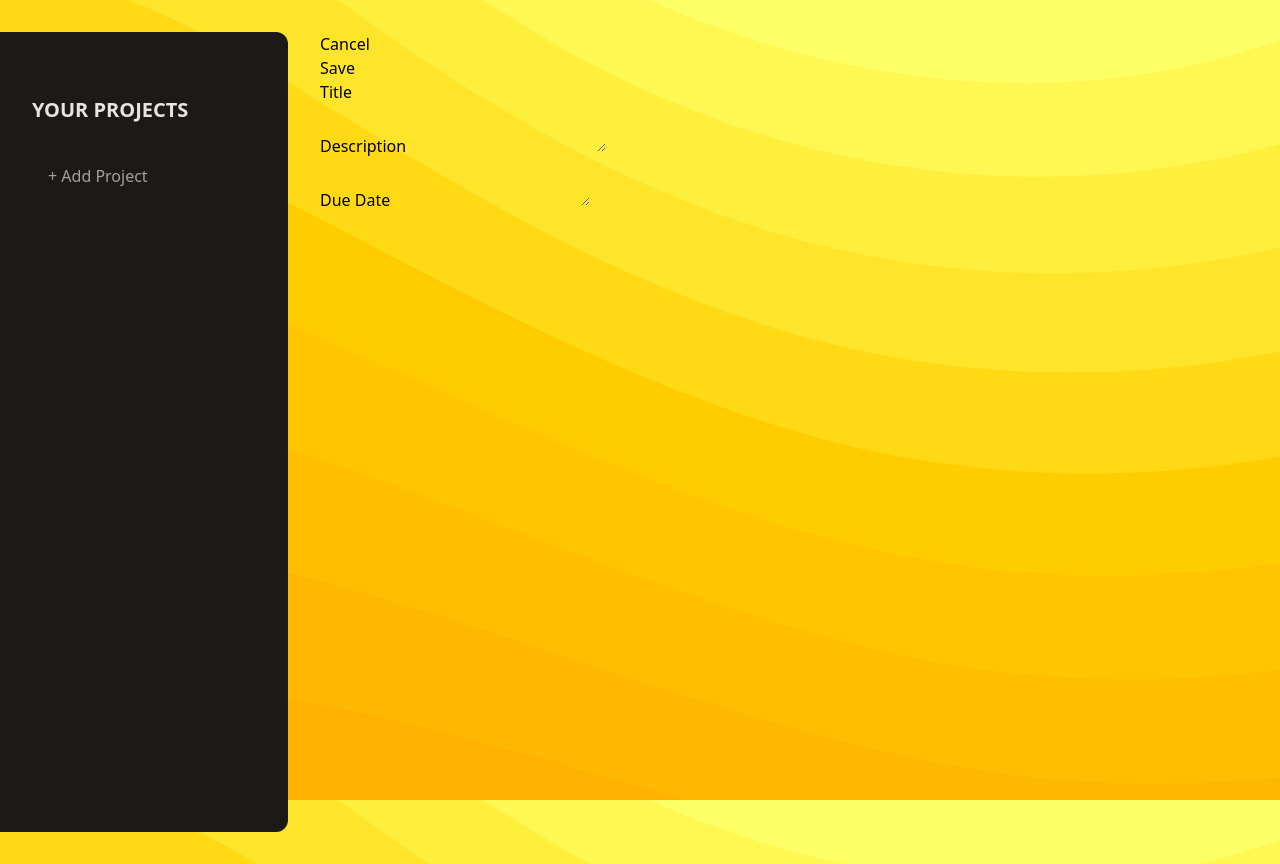
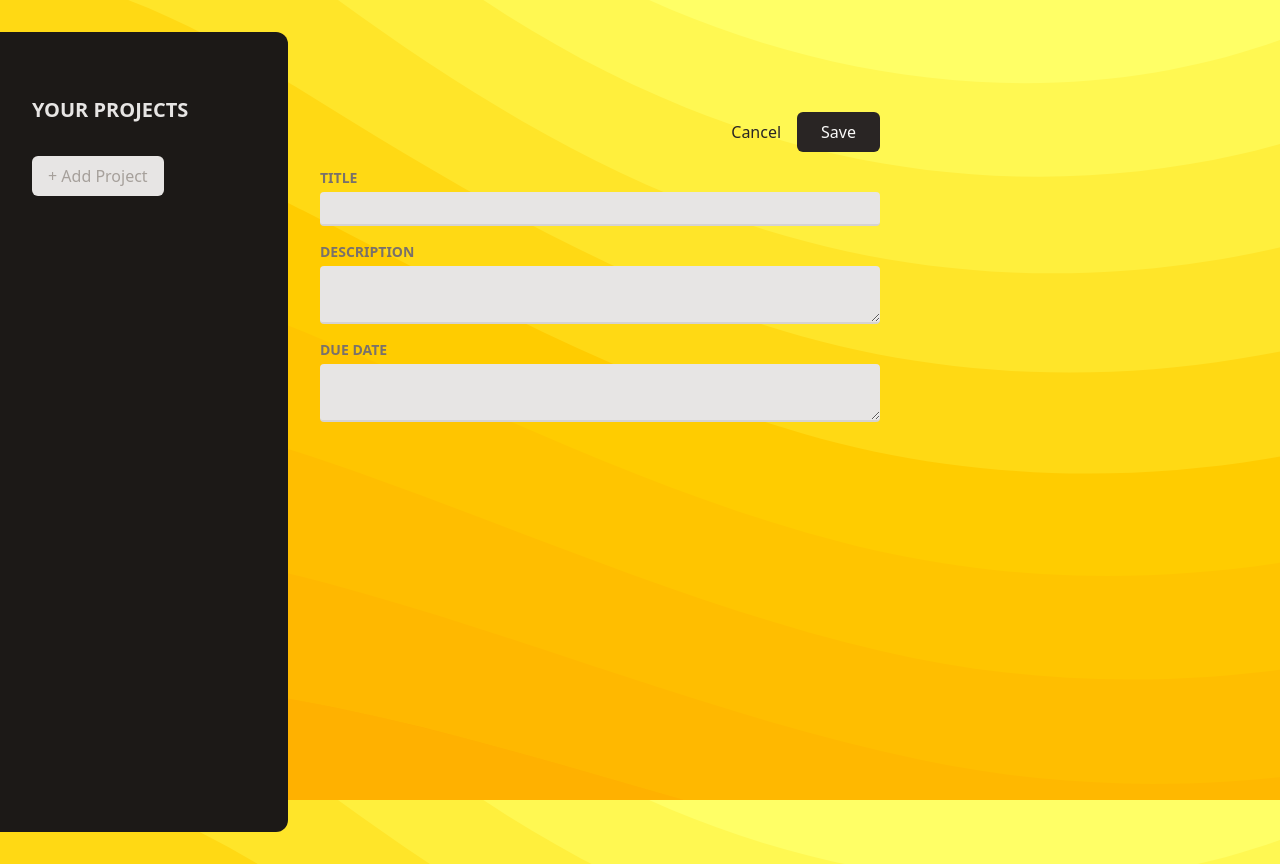
Before and after one commit to Mohammad-Khajavi/Project-Management-App, a React (Vite) app: page / in a window 1280 px wide. Built offline with nearby package versions, Linux system fonts and the light colour scheme.

Commit message:
Added some styling in the inputs.jsx and NewProjects.jsx. Fixed a bug which cused the buttons background to now be changed.

```diff
--- a/package.json
+++ b/package.json
@@ -12,17 +12,19 @@
   "dependencies": {
     "@tailwindcss/vite": "^4.1.11",
     "react": "^19.0.0",
-    "react-dom": "^19.0.0",
-    "tailwindcss": "^4.1.11"
+    "react-dom": "^19.0.0"
   },
   "devDependencies": {
     "@types/react": "^18.2.14",
     "@types/react-dom": "^18.2.6",
     "@vitejs/plugin-react": "^4.0.1",
+    "autoprefixer": "^10.4.21",
     "eslint": "^8.44.0",
     "eslint-plugin-react": "^7.32.2",
     "eslint-plugin-react-hooks": "^4.6.0",
     "eslint-plugin-react-refresh": "^0.4.1",
+    "postcss": "^8.5.6",
+    "tailwindcss": "^4.1.11",
     "vite": "^5.4.19"
   }
 }
--- a/src/components/Input.jsx
+++ b/src/components/Input.jsx
@@ -1,10 +1,19 @@
 import React from "react";
 
 export default function Input({ label, textarea, ...props }) {
+  const classes =
+    "w-full p-1 border-b-2 rounded-sm border-stone-300 bg-stone-200 text-stone-600 focus:outline-none focus:border-stone-600";
+
   return (
-    <p>
-      <label>{label}</label>
-      {textarea ? <textarea {...props} /> : <input {...props} />}
+    <p className="flex flex-col gap-1 my-4">
+      <label className="text-sm font-bold uppercase text-stone-500">
+        {label}
+      </label>
+      {textarea ? (
+        <textarea className={classes} {...props} />
+      ) : (
+        <input className={classes} {...props} />
+      )}
     </p>
   );
 }
--- a/src/components/NewProject.jsx
+++ b/src/components/NewProject.jsx
@@ -3,20 +3,25 @@
 
 export default function NewProject() {
   return (
-    <div>
-      <menu>
+    <div className="w-[35rem] mt-16">
+      <menu className="flex items-center justify-end gap-4 my-4">
         <li>
-          <button>Cancel</button>
+          <button className="text-stone-800 hover:text-stone-950 ">
+            Cancel
+          </button>
         </li>
         <li>
-          <button>Save</button>
+          <button className="px-6 py-2 rounded-md bg-stone-800 text-stone-50 hover:bg-stone-950">
+            Save
+          </button>
         </li>
-        <div>
-          <Input label="Title" />
-          <Input label="Description" textarea />
-          <Input label="Due Date" textarea />
-        </div>
       </menu>
+
+      <div>
+        <Input label="Title" />
+        <Input label="Description" textarea />
+        <Input label="Due Date" textarea />
+      </div>
     </div>
   );
 }
--- a/src/index.css
+++ b/src/index.css
@@ -19,7 +19,7 @@
 
 button {
   cursor: pointer;
-  background: none;
+  /* background: none; */
   line-height: inherit;
 }
 
```
Also changed, not shown: 1 other file (tests, documents, lock files or other folders).
